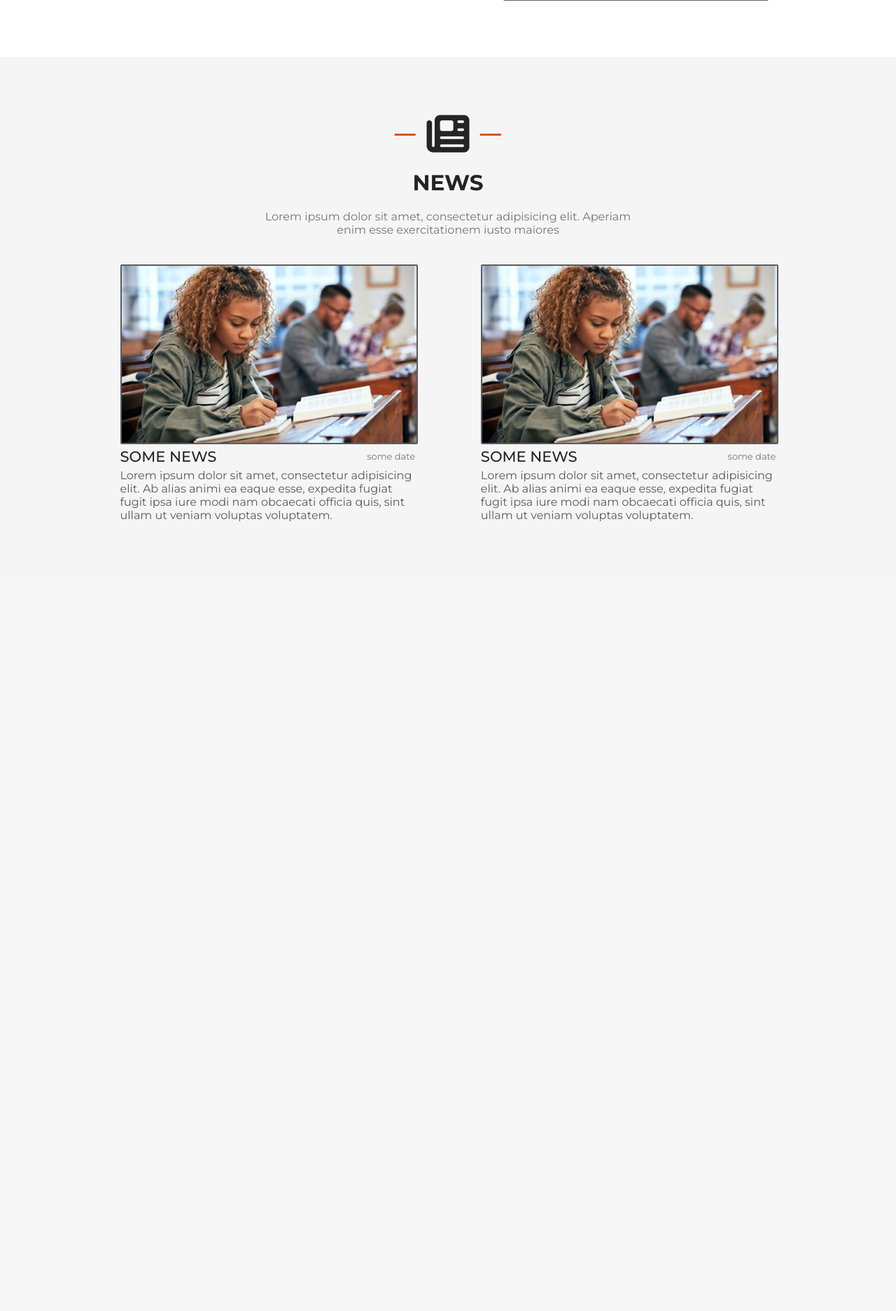
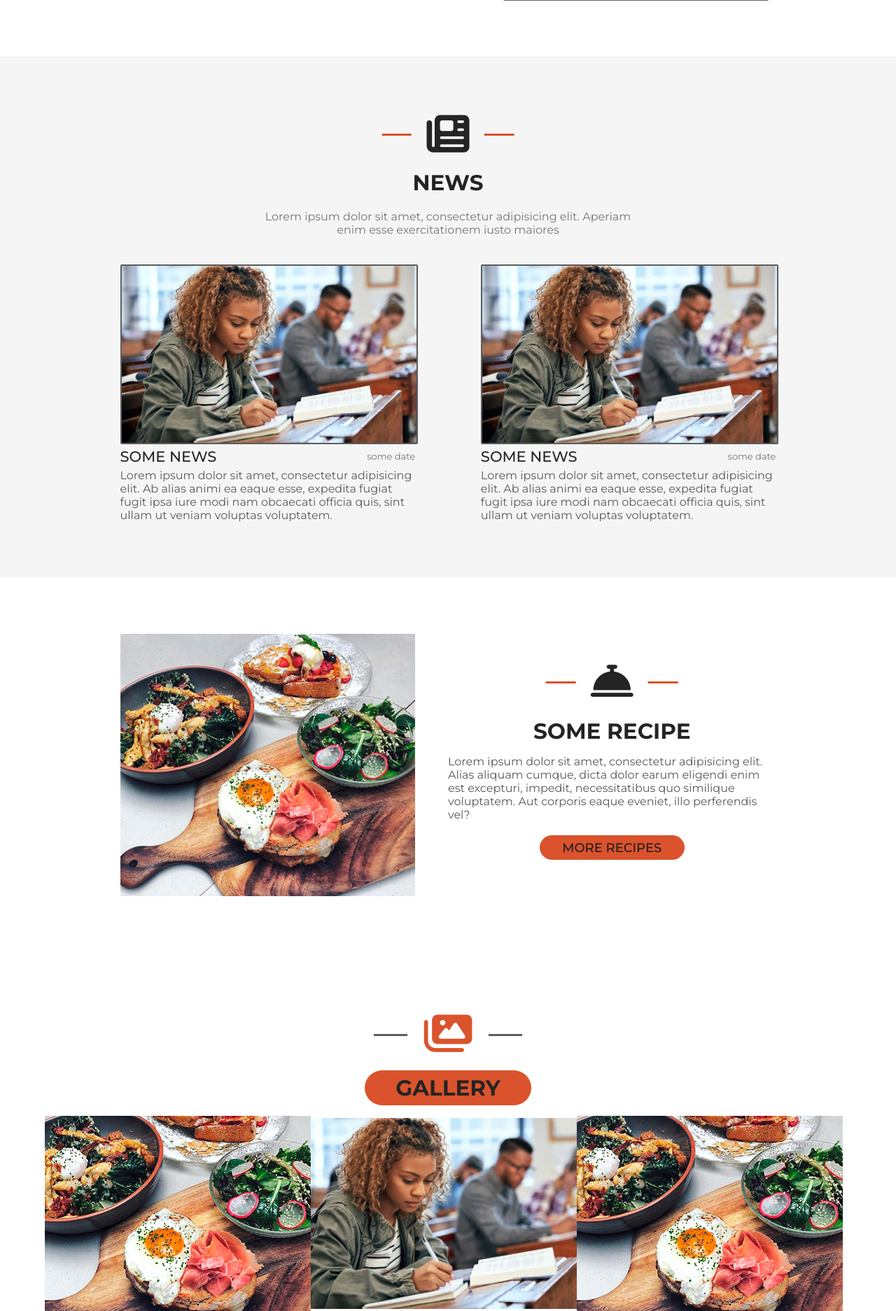
Before and after one commit to Parteim/FutureForASP, a Flask app: page / in a window 1280 px wide. Shown: the part 1146-3020 px from the top of the page at 70% size. Before the commit the page ends 1892 px from the top, so only its background shows below. Run offline with Flask 2, Linux system fonts and the light colour scheme; some libraries are stand-ins or nearby versions.

Commit message:
upgrade index page. Created a block recipe and a base for block gallery

```diff
--- a/src/static/css/home.css
+++ b/src/static/css/home.css
@@ -18,6 +18,8 @@ header {
     border: 10px solid rgba(233, 233, 233, 0.1);
     border-radius: 5px;
 }
+
+/*Ads ======================================================*/
 
 .Ads {
     padding: 80px 0;
@@ -98,11 +100,15 @@ header {
 
     border: 2px solid rgba(48, 47, 47, 0.77);
     border-radius: 2px;
+
+    overflow: hidden;
 }
 
 .ads_image_box img {
     width: 100%;
 }
+
+/*News =============================================*/
 
 .News {
     position: relative;
@@ -136,34 +142,26 @@ header {
     position: relative;
 }
 
-.news_link_icon:after {
+.news_link_icon:after, .news_link_icon:before {
     content: "";
 
     position: absolute;
 
-    left: -50%;
     top: 50%;
     transform: translate(-50%, 0);
 
-    width: 50%;
+    width: 70%;
     height: 3px;
 
     background-color: rgb(218, 82, 44);
 }
 
 .news_link_icon:before {
-    content: "";
+    right: -140%;
+}
 
-    position: absolute;
-
-    right: -100%;
-    top: 50%;
-    transform: translate(-50%, 0);
-
-    width: 50%;
-    height: 3px;
-
-    background-color: rgb(218, 82, 44);
+.news_link_icon:after {
+    left: -70%;
 }
 
 .news_title {
@@ -193,8 +191,6 @@ header {
 
 .news_item {
     width: 45%;
-
-
 }
 
 .news_image_box {
@@ -207,6 +203,8 @@ header {
 
     border: 2px solid rgba(48, 47, 47, 0.77);
     border-radius: 2px;
+
+    overflow: hidden;
 }
 
 .news_image_box img {
@@ -236,3 +234,230 @@ header {
 .news_item_text {
     color: #595959;
 }
+
+/*Recipe =============================================*/
+
+.Recipe {
+    position: relative;
+
+    padding: 80px 0;
+}
+
+.recipe_box {
+    position: relative;
+
+    margin: 0 auto;
+
+    max-width: 73.2%;
+
+    display: flex;
+    align-items: center;
+    justify-content: space-between;
+}
+
+.recipe_image_box {
+    width: 45%;
+
+    display: flex;
+    align-items: center;
+    justify-content: center;
+
+    overflow: hidden;
+}
+
+.recipe_image_box img {
+    width: 100%;
+}
+
+.recipe_content {
+    width: 50%;
+
+    display: flex;
+    align-items: center;
+    justify-content: center;
+    flex-direction: column;
+}
+
+.recipes_link-icon {
+    position: relative;
+
+    font-size: 61px;
+
+    color: #252424;
+}
+
+.recipes_link-icon:before, .recipes_link-icon:after {
+    content: "";
+
+    position: absolute;
+
+    top: 50%;
+    transform: translate(-50%, 0);
+
+    width: 70%;
+    height: 3px;
+
+    background-color: rgb(218, 82, 44);
+}
+
+.recipes_link-icon:before {
+    left: -70%;
+}
+
+.recipes_link-icon:after {
+    right: -140%;
+}
+
+.recipe_title {
+    margin: 15px 0;
+
+    text-transform: uppercase;
+    font-size: 31px;
+    color: #252424;
+}
+
+.recipe_text {
+    color: #595959;
+}
+
+.recipes_link {
+    padding: 5px 10px;
+    margin: 20px 0;
+
+    width: 40%;
+    height: 25px;
+
+    display: flex;
+    align-items: center;
+    justify-content: center;
+
+    text-transform: uppercase;
+    font-size: 18px;
+    font-weight: 500;
+    color: #1b1b1b;
+
+    background-color: #da532c;
+
+    border-radius: 40px;
+
+    transition: all .2s;
+}
+
+.recipes_link:hover {
+    background-color: rgba(228, 68, 24, 0.79);
+}
+
+/*Gallery ==============================================*/
+
+.Gallery {
+    position: relative;
+
+    padding: 80px 0;
+}
+
+.gallery_box {
+    position: relative;
+
+    margin: 0 auto;
+
+    width: 90%;
+
+    display: flex;
+    align-items: center;
+    justify-content: center;
+    flex-direction: column;
+}
+
+.gallery_link-icon {
+    position: relative;
+
+    font-size: 61px;
+
+    color: #da532c;
+}
+
+.gallery_link-icon:hover {
+    color: rgba(228, 68, 24, 0.79);
+}
+
+.gallery_link-icon:before, .gallery_link-icon:after {
+    content: "";
+
+    position: absolute;
+
+    top: 50%;
+    transform: translate(-50%, 0);
+
+    width: 70%;
+    height: 3px;
+
+    background-color: rgba(0, 0, 0, .63);
+}
+
+.gallery_link-icon:before {
+    left: -70%;
+}
+
+.gallery_link-icon:after {
+    right: -140%;
+}
+
+.gallery_link {
+    padding: 10px 15px;
+    margin: 15px 0;
+
+    width: 18%;
+    height: 30px;
+
+    display: flex;
+    align-items: center;
+    justify-content: center;
+
+    background-color: #da532c;
+
+    border-radius: 40px;
+
+    transition: all .2s;
+}
+
+.gallery_link:hover {
+    background-color: rgba(228, 68, 24, 0.79);
+}
+
+.gallery_title {
+    text-transform: uppercase;
+    font-size: 31px;
+    color: #252424;
+}
+
+.gallery_content {
+    display: flex;
+    align-items: flex-start;
+    justify-content: flex-start;
+    flex-wrap: wrap;
+}
+
+.gallery_image_box {
+    position: relative;
+
+    width: 33%;
+    height: 280px;
+
+    display: flex;
+    align-items: center;
+    justify-content: center;
+
+    overflow: hidden;
+}
+
+.gallery_image_box img {
+    width: 120%;
+
+    transition: all .2s;
+}
+
+.gallery_image_box img:hover {
+    width: 125%;
+
+    cursor: pointer;
+}
--- a/src/static/css/main.css
+++ b/src/static/css/main.css
@@ -8,23 +8,29 @@ body {
     top: 0;
     left: 0;
 
+    margin: 0 auto;
+
     width: 100%;
     height: 80px;
 
-    margin: 0 auto;
+    display: flex;
+    align-items: center;
+    justify-content: space-around;
 
     background-color: #f8f8f8;
+
+    transition: all .3s;
 
     z-index: 1;
 }
 
 menu {
-    width: 98%;
+    margin: 0;
+    padding: 0;
+
+    width: 70%;
     max-width: 1920px;
     height: 100%;
-
-    margin: 0 auto;
-    padding: 0;
 
     display: flex;
     align-items: center;
@@ -34,8 +40,8 @@ menu {
 .menu_link {
     position: relative;
 
-
     text-transform: uppercase;
+    font-size: 14px;
     font-weight: 500;
     color: #252424;
 }
@@ -81,13 +87,13 @@ menu {
     border-radius: 40px;
 
     font-weight: 500;
-    color: #f8f8f8;
+    color: #f5f5f5;
 
     transition: all .2s;
 }
 
 .sign_in_btn:hover {
-    color: #cdcdcd;
+    background-color: rgba(228, 68, 24, 0.79);
 }
 
 .title_page_box {
--- a/src/templates/general/home.html
+++ b/src/templates/general/home.html
@@ -42,7 +42,7 @@
                 <div class="news_image_box"><img src="{{ url_for('static', filename='img/News__image.png') }}" alt="">
                 </div>
                 <div class="news_title-date">
-                    <h3 class="news_item_title">Some news</h3>
+                    <a href="#"><h3 class="news_item_title">Some news</h3></a>
                     <span class="news_item_date">some date</span>
                 </div>
                 <p class="news_item_text">
@@ -57,7 +57,7 @@
                 <div class="news_image_box"><img src="{{ url_for('static', filename='img/News__image.png') }}" alt="">
                 </div>
                 <div class="news_title-date">
-                    <h3 class="news_item_title">Some news</h3>
+                    <a href="#"><h3 class="news_item_title">Some news</h3></a>
                     <span class="news_item_date">some date</span>
                 </div>
                 <p class="news_item_text">
@@ -72,4 +72,42 @@
     </article>
 </section>
 
+<section class="Recipe">
+    <article class="recipe_box">
+
+        <div class="recipe_image_box">
+            <img src="{{ url_for('static', filename='img/recipe__image.png') }}" alt=""></div>
+        <div class="recipe_content">
+            <a href="#" class="recipes_link-icon"><i class="fas fa-concierge-bell"></i></a>
+            <a href="#" ><h2 class="recipe_title">Some recipe</h2></a>
+            <p class="recipe_text">
+                <span>
+                    Lorem ipsum dolor sit amet, consectetur adipisicing elit.
+                    Alias aliquam cumque, dicta dolor earum eligendi enim est excepturi,
+                    impedit, necessitatibus quo similique voluptatem. Aut corporis eaque
+                    eveniet, illo perferendis vel?
+                </span>
+            </p>
+            <a href="#" class="recipes_link">More recipes</a>
+        </div>
+    </article>
+</section>
+
+<section class="Gallery">
+    <article class="gallery_box">
+        <a href="#" class="gallery_link-icon"><i class="fas fa-images"></i></a>
+        <a href="#" class="gallery_link">
+            <h2 class="gallery_title">Gallery</h2>
+        </a>
+        <div class="gallery_content">
+            <div class="gallery_image_box"><img src="{{ url_for('static', filename='img/recipe__image.png') }}" alt=""></div>
+            <div class="gallery_image_box"><img src="{{ url_for('static', filename='img/News__image.png') }}" alt=""></div>
+            <div class="gallery_image_box"><img src="{{ url_for('static', filename='img/recipe__image.png') }}" alt=""></div>
+            <div class="gallery_image_box"><img src="{{ url_for('static', filename='img/News__image.png') }}" alt=""></div>
+            <div class="gallery_image_box"><img src="{{ url_for('static', filename='img/recipe__image.png') }}" alt=""></div>
+            <div class="gallery_image_box"><img src="{{ url_for('static', filename='img/News__image.png') }}" alt=""></div>
+        </div>
+    </article>
+</section>
+
 {% endblock main %}
--- a/src/templates/general/main.html
+++ b/src/templates/general/main.html
@@ -23,15 +23,11 @@
 <header>
 
     <div class="top_menu">
-
+        <a class="sign_in_btn" href="#">
+            <i class="fas fa-user"></i>
+            Войти
+        </a>
         <menu>
-
-            <li class="menu_item">
-                <a class="sign_in_btn" href="#">
-                    <i class="fas fa-user"></i>
-                    Войти
-                </a>
-            </li>
             <li class="menu_item"><a class="menu_link" href="#">Главная</a></li>
             <li class="menu_item"><a class="menu_link" href="#">Конкурсы</a></li>
             <li class="menu_item"><a class="menu_link" href="#">Конференции</a></li>
```
